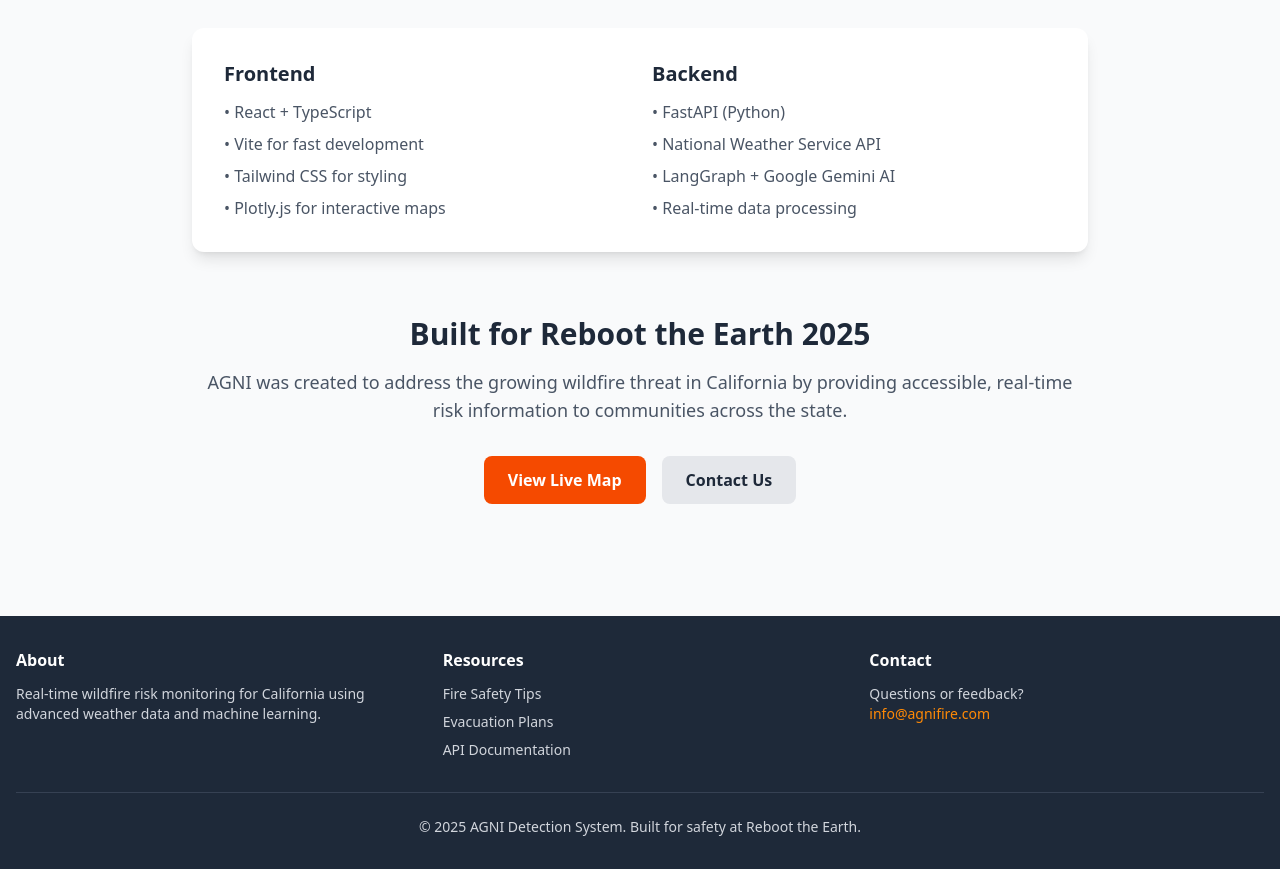
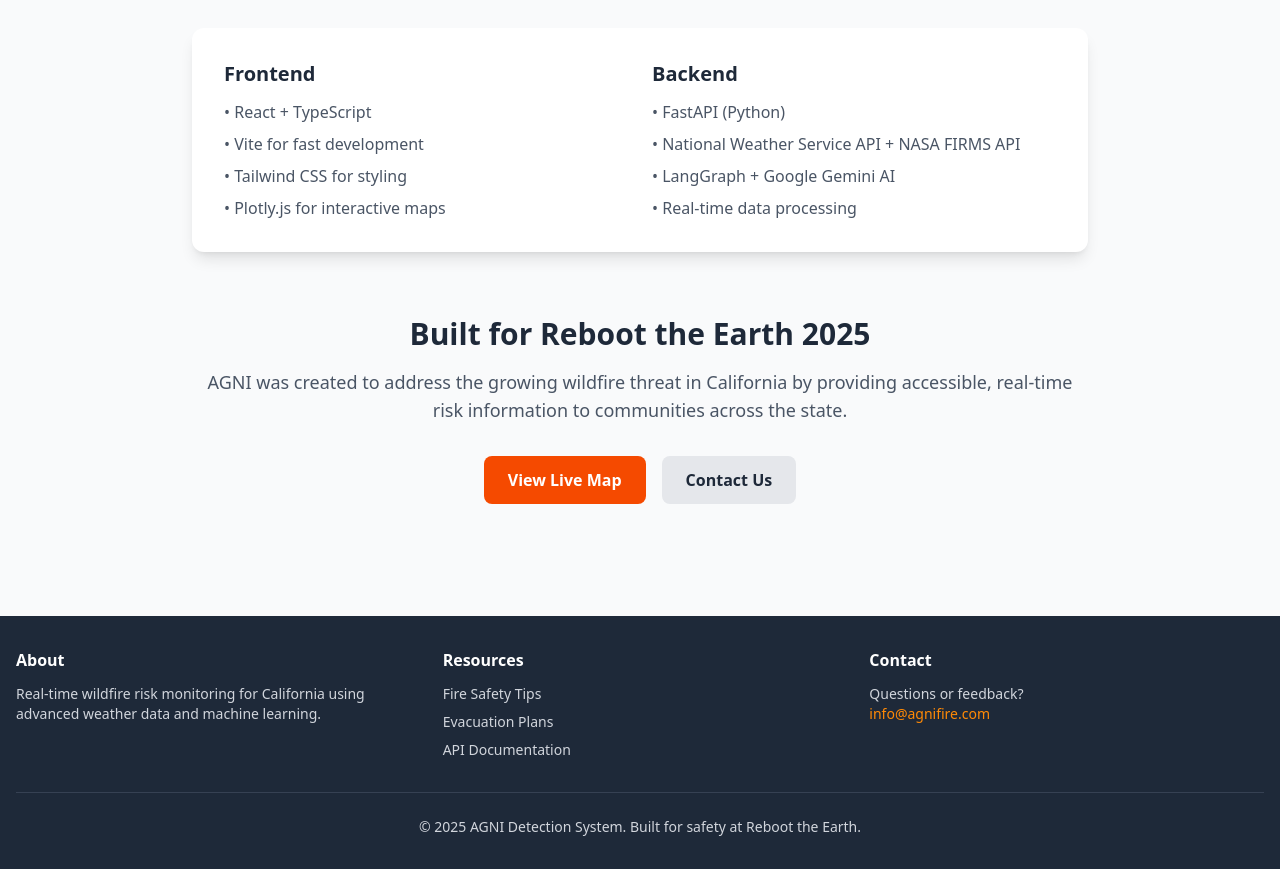
Before and after one commit to beong789/AGNI-Network, a React (Vite) app in the folder agni-frontend/: page /about in a window 1280 px wide. Shown: the part 1740-2609 px from the top of the page. Built offline with nearby package versions, Linux system fonts and the light colour scheme.

Commit message:
Fix updating map

```diff
--- a/agni-frontend/src/About.tsx
+++ b/agni-frontend/src/About.tsx
@@ -148,7 +148,7 @@ const About = () => {
                 <h3 className="text-xl font-bold text-gray-800 mb-3">Backend</h3>
                 <ul className="space-y-2 text-gray-600">
                   <li>• FastAPI (Python)</li>
-                  <li>• National Weather Service API</li>
+                  <li>• National Weather Service API + NASA FIRMS API</li>
                   <li>• LangGraph + Google Gemini AI</li>
                   <li>• Real-time data processing</li>
                 </ul>
--- a/agni-frontend/src/FireRiskMap.tsx
+++ b/agni-frontend/src/FireRiskMap.tsx
@@ -69,7 +69,6 @@ const FireRiskMap: React.FC<FireRiskMapProps> = ({ onCountyHover }) => {
           </div>
         ) : geojson && fireData.length > 0 ? (
           <Plot
-            // @ts-ignore
             data={[
               {
                 type: 'choropleth',
@@ -164,7 +163,6 @@ const FireRiskMap: React.FC<FireRiskMapProps> = ({ onCountyHover }) => {
                   doubleClick: false
                 }}
                 useResizeHandler={true}
-                revision={0}
                 onHover={(data: any) => {
                   if (data.points && data.points.length > 0) {
                     const countyName = data.points[0].location;
```
Also changed, not shown: 2 other files (tests, documents, lock files or other folders).
